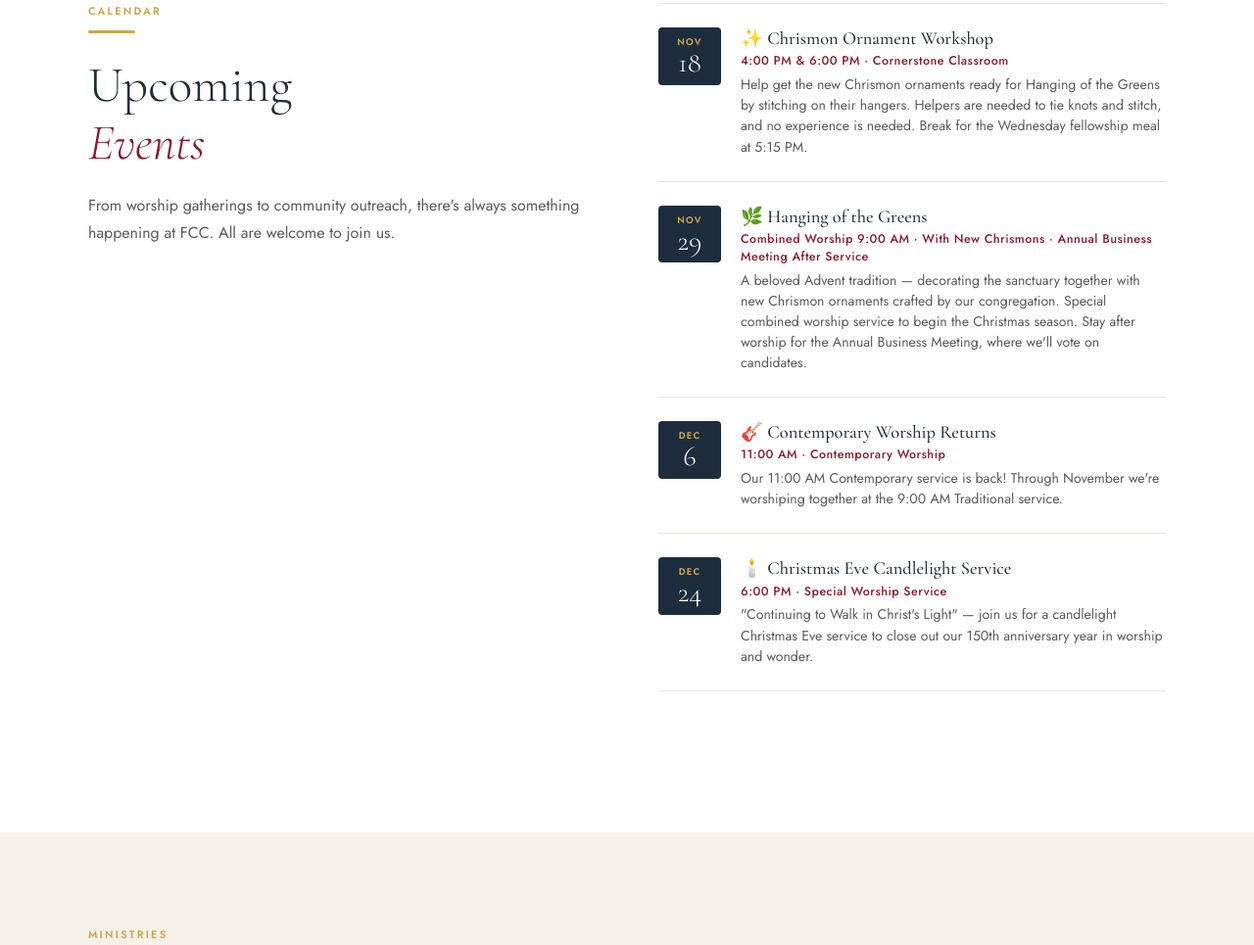
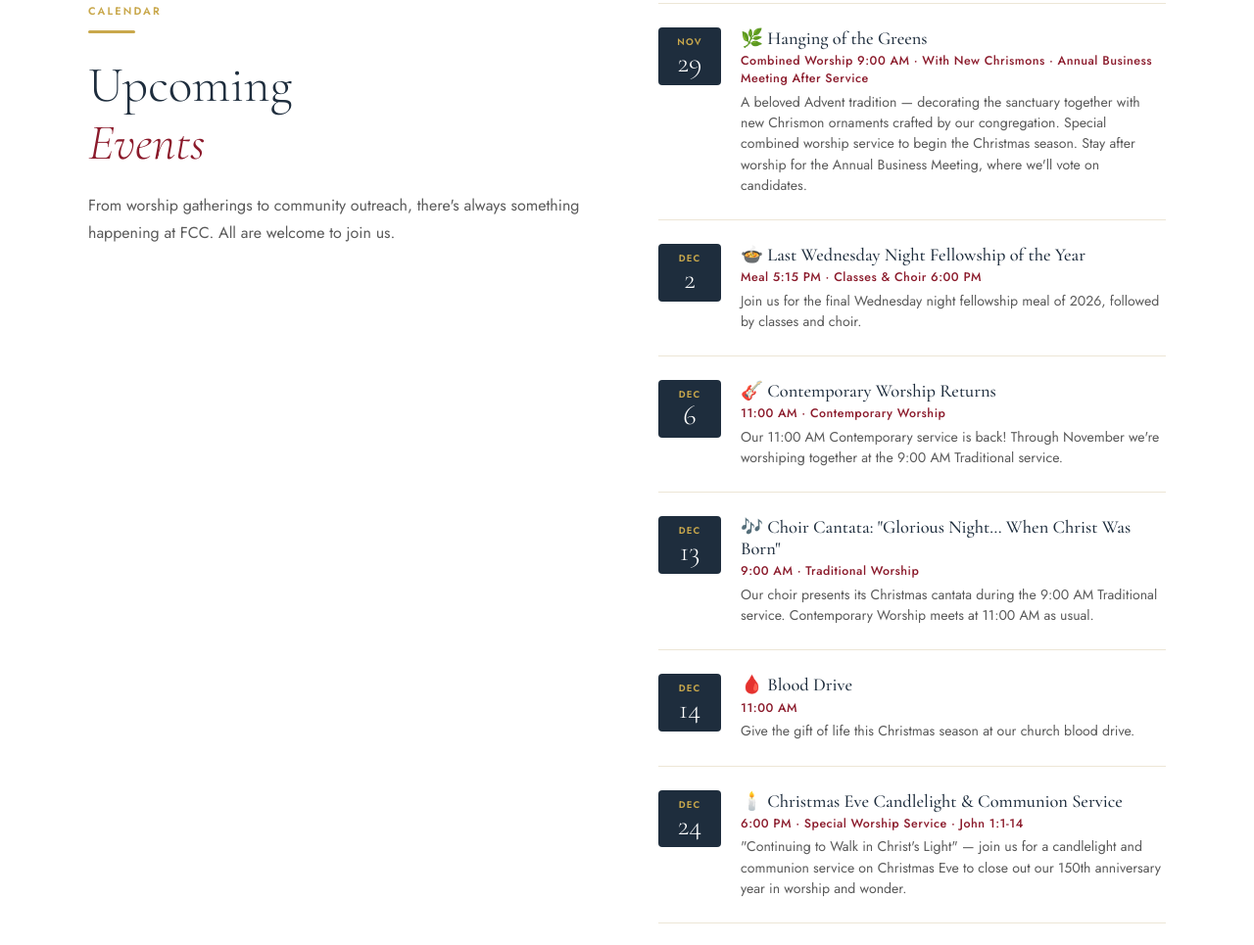
Before and after one commit to kaeserland-glitch/fcc-harrison-site, a plain HTML site: page index.html in a window 1280 px wide. Shown: the part 4572-5537 px from the top of the page at 98% size. Drawn offline with nearby package versions, Linux system fonts and the light colour scheme.

Commit message:
Add December events from the newsletter and clear past ones (#4)
Co-authored-by: Claude <noreply@anthropic.com>

```diff
--- a/index.html
+++ b/index.html
@@ -1218,17 +1218,6 @@
           <div class="event-item">
             <div class="event-date">
               <div class="month">Nov</div>
-              <div class="day">18</div>
-            </div>
-            <div class="event-info">
-              <div class="ev-title">✨ Chrismon Ornament Workshop</div>
-              <div class="ev-time">4:00 PM &amp; 6:00 PM · Cornerstone Classroom</div>
-              <div class="ev-desc">Help get the new Chrismon ornaments ready for Hanging of the Greens by stitching on their hangers. Helpers are needed to tie knots and stitch, and no experience is needed. Break for the Wednesday fellowship meal at 5:15 PM.</div>
-            </div>
-          </div>
-          <div class="event-item">
-            <div class="event-date">
-              <div class="month">Nov</div>
               <div class="day">29</div>
             </div>
             <div class="event-info">
@@ -1240,6 +1229,17 @@
           <div class="event-item">
             <div class="event-date">
               <div class="month">Dec</div>
+              <div class="day">2</div>
+            </div>
+            <div class="event-info">
+              <div class="ev-title">🍲 Last Wednesday Night Fellowship of the Year</div>
+              <div class="ev-time">Meal 5:15 PM · Classes &amp; Choir 6:00 PM</div>
+              <div class="ev-desc">Join us for the final Wednesday night fellowship meal of 2026, followed by classes and choir.</div>
+            </div>
+          </div>
+          <div class="event-item">
+            <div class="event-date">
+              <div class="month">Dec</div>
               <div class="day">6</div>
             </div>
             <div class="event-info">
@@ -1251,12 +1251,34 @@
           <div class="event-item">
             <div class="event-date">
               <div class="month">Dec</div>
+              <div class="day">13</div>
+            </div>
+            <div class="event-info">
+              <div class="ev-title">🎶 Choir Cantata: "Glorious Night… When Christ Was Born"</div>
+              <div class="ev-time">9:00 AM · Traditional Worship</div>
+              <div class="ev-desc">Our choir presents its Christmas cantata during the 9:00 AM Traditional service. Contemporary Worship meets at 11:00 AM as usual.</div>
+            </div>
+          </div>
+          <div class="event-item">
+            <div class="event-date">
+              <div class="month">Dec</div>
+              <div class="day">14</div>
+            </div>
+            <div class="event-info">
+              <div class="ev-title">🩸 Blood Drive</div>
+              <div class="ev-time">11:00 AM</div>
+              <div class="ev-desc">Give the gift of life this Christmas season at our church blood drive.</div>
+            </div>
+          </div>
+          <div class="event-item">
+            <div class="event-date">
+              <div class="month">Dec</div>
               <div class="day">24</div>
             </div>
             <div class="event-info">
-              <div class="ev-title">🕯️ Christmas Eve Candlelight Service</div>
-              <div class="ev-time">6:00 PM · Special Worship Service</div>
-              <div class="ev-desc">"Continuing to Walk in Christ's Light" — join us for a candlelight Christmas Eve service to close out our 150th anniversary year in worship and wonder.</div>
+              <div class="ev-title">🕯️ Christmas Eve Candlelight &amp; Communion Service</div>
+              <div class="ev-time">6:00 PM · Special Worship Service · John 1:1-14</div>
+              <div class="ev-desc">"Continuing to Walk in Christ's Light" — join us for a candlelight and communion service on Christmas Eve to close out our 150th anniversary year in worship and wonder.</div>
             </div>
           </div>
         </div>
```
Also changed, not shown: anniversary.html (+2 -2 lines).
